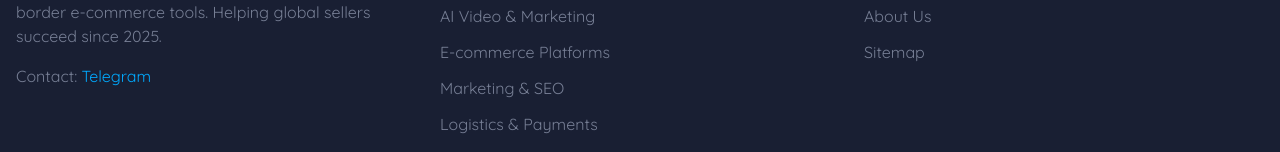
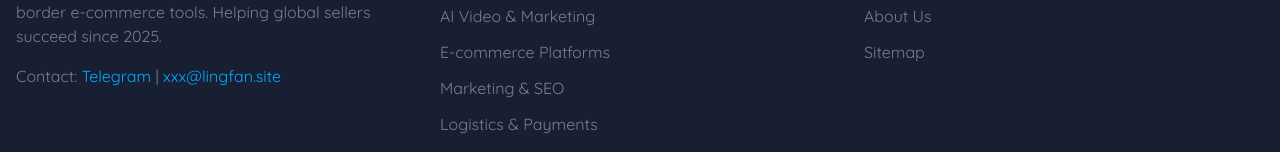
Before and after one commit to lingfan36/crossborder-tools, a Next.js app: page / in a window 1280 px wide. Shown: the part 5299-5451 px from the top of the page. Built offline with nearby package versions, Linux system fonts and the light colour scheme.

Commit message:
Add email contact to footer

```diff
--- a/src/components/footer.tsx
+++ b/src/components/footer.tsx
@@ -43,6 +43,8 @@ const Footer = () => {
             </p>
             <p className="mt-4 text-[#767E94]">
               Contact: <a href="https://t.me/blue2l" className="text-[#00AAFF] hover:underline">Telegram</a>
+              {' | '}
+              <a href="mailto:xxx@lingfan.site" className="text-[#00AAFF] hover:underline">xxx@lingfan.site</a>
             </p>
           </div>
           <div>
```
